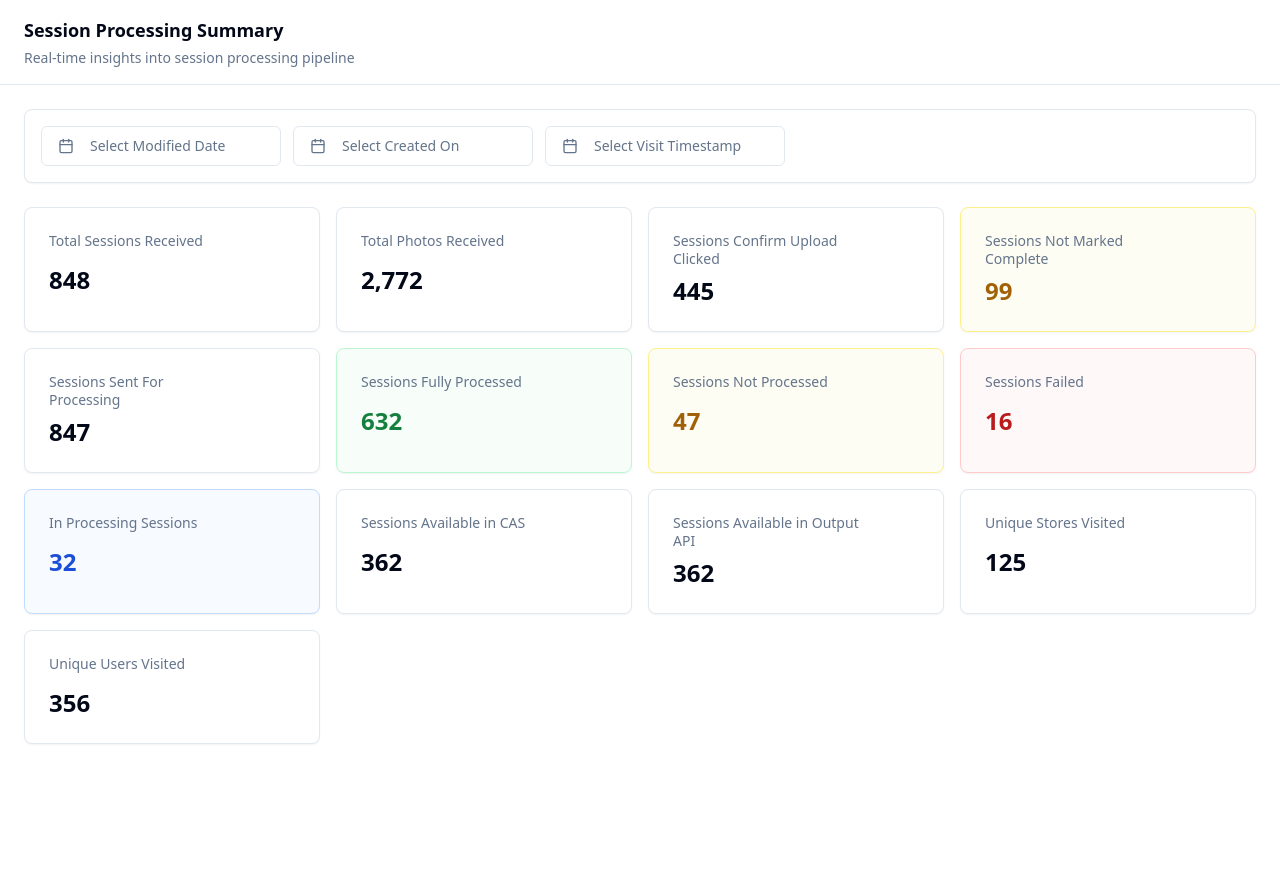
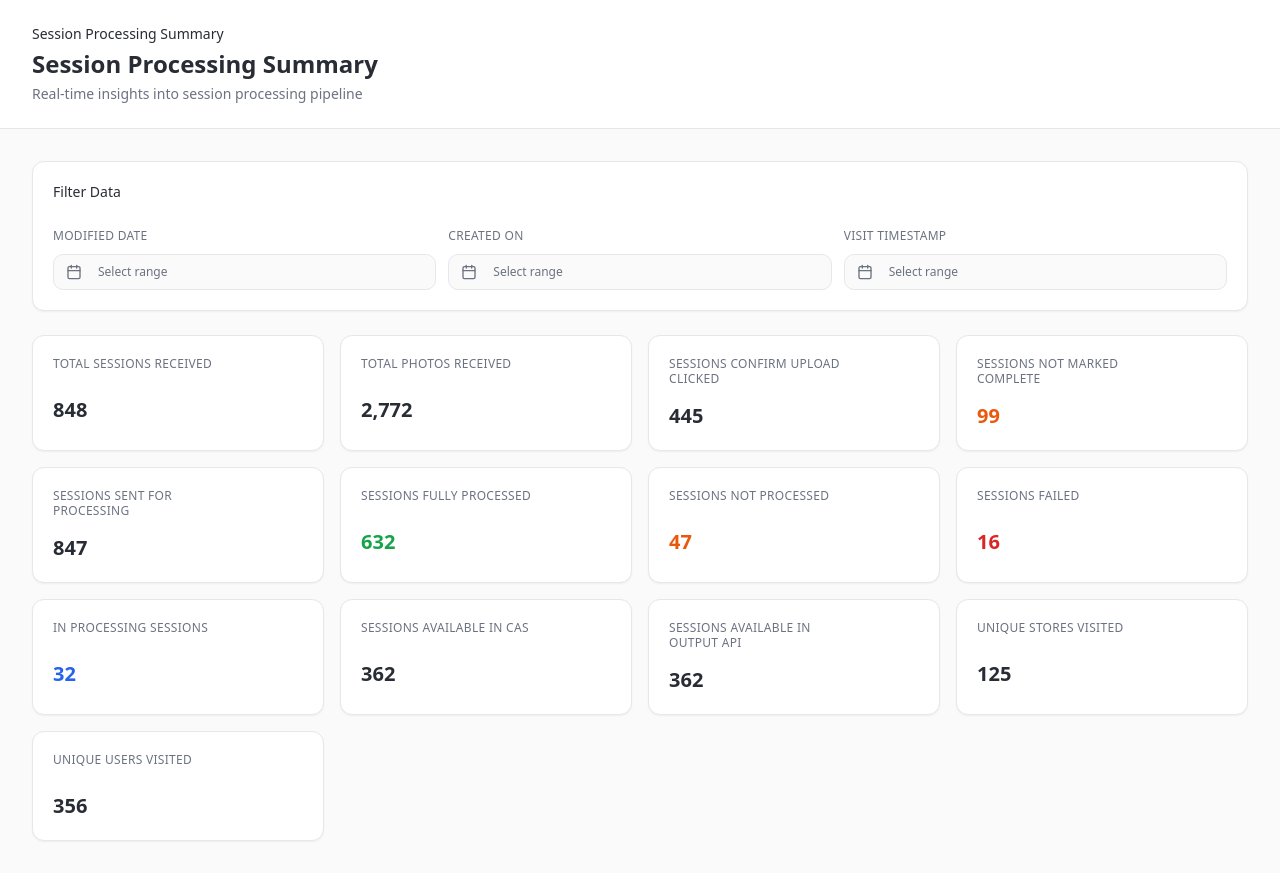
Before and after one commit to jatindeepkharbanda/django-session-processing-summary, a React (Vite) app: page /session-processing in a window 1280 px wide. Before the commit the page ends 800 px from the top, so only its background shows below. Built offline with nearby package versions, Linux system fonts and the light colour scheme.

Commit message:
Refine report UI aesthetics
Update the Session Processing Summary page to align with modern report UI aesthetics, focusing on header, layout, card design, color scheme, and filter bar enhancements.

```diff
--- a/src/components/FilterBar.tsx
+++ b/src/components/FilterBar.tsx
@@ -44,19 +44,20 @@ const DateRangePicker: React.FC<DateRangePickerProps> = ({ label, value, onChang
       <PopoverTrigger asChild>
         <Button
           variant="outline"
+          size="sm"
           className={cn(
-            'justify-start text-left font-normal min-w-[240px]',
+            'w-full justify-start text-left font-normal h-9 px-3 text-xs',
             !hasValue && 'text-muted-foreground'
           )}
         >
-          <CalendarIcon className="mr-2 h-4 w-4" />
+          <CalendarIcon className="mr-2 h-3 w-3" />
           {hasValue ? (
             <>
-              {value.from ? format(value.from, 'MMM dd, yyyy') : 'Start date'} - {' '}
-              {value.to ? format(value.to, 'MMM dd, yyyy') : 'End date'}
+              {value.from ? format(value.from, 'MMM dd') : 'Start'} - {' '}
+              {value.to ? format(value.to, 'MMM dd, yyyy') : 'End'}
             </>
           ) : (
-            `Select ${label}`
+            'Select range'
           )}
         </Button>
       </PopoverTrigger>
@@ -114,38 +115,56 @@ export const FilterBar: React.FC<FilterBarProps> = ({ filters, onFilterChange })
     filters.visitTimestamp.from || filters.visitTimestamp.to;
 
   return (
-    <Card>
-      <CardContent className="p-4">
-        <div className="flex flex-col space-y-4 lg:flex-row lg:items-center lg:space-y-0 lg:space-x-4">
-          <div className="flex flex-col space-y-2 md:flex-row md:space-y-0 md:space-x-3">
+    <Card className="border-border bg-card">
+      <CardContent className="p-5">
+        <div className="space-y-5">
+          <div className="flex items-center justify-between">
+            <h2 className="text-sm font-medium text-foreground">Filter Data</h2>
+            {hasActiveFilters && (
+              <Button
+                variant="ghost"
+                size="sm"
+                onClick={clearAllFilters}
+                className="h-7 px-2 text-xs text-muted-foreground hover:text-destructive hover:bg-destructive/10"
+              >
+                <X className="mr-1 h-3 w-3" />
+                Clear All
+              </Button>
+            )}
+          </div>
+
+          <div className="grid grid-cols-1 md:grid-cols-3 gap-3">
+            <div className="space-y-2">
+              <label className="text-xs font-medium text-muted-foreground uppercase tracking-wide">
+                Modified Date
+              </label>
               <DateRangePicker
                 label="Modified Date"
                 value={filters.modifiedDate}
                 onChange={(range) => handleFilterUpdate('modifiedDate', range)}
               />
+            </div>
+            <div className="space-y-2">
+              <label className="text-xs font-medium text-muted-foreground uppercase tracking-wide">
+                Created On
+              </label>
               <DateRangePicker
                 label="Created On"
                 value={filters.createdOn}
                 onChange={(range) => handleFilterUpdate('createdOn', range)}
               />
+            </div>
+            <div className="space-y-2">
+              <label className="text-xs font-medium text-muted-foreground uppercase tracking-wide">
+                Visit Timestamp
+              </label>
               <DateRangePicker
                 label="Visit Timestamp"
                 value={filters.visitTimestamp}
                 onChange={(range) => handleFilterUpdate('visitTimestamp', range)}
               />
             </div>
-
-          {hasActiveFilters && (
-            <Button
-              variant="ghost"
-              size="sm"
-              onClick={clearAllFilters}
-              className="text-muted-foreground hover:text-foreground"
-            >
-              <X className="mr-2 h-4 w-4" />
-              Clear All Filters
-            </Button>
-          )}
+          </div>
         </div>
       </CardContent>
     </Card>
--- a/src/components/KPICard.tsx
+++ b/src/components/KPICard.tsx
@@ -15,19 +15,19 @@ interface KPICardProps {
 }
 
 const variantStyles = {
-  default: 'border-border',
-  success: 'border-green-200 bg-green-50/50 dark:border-green-800 dark:bg-green-950/20',
-  warning: 'border-yellow-200 bg-yellow-50/50 dark:border-yellow-800 dark:bg-yellow-950/20',
-  error: 'border-red-200 bg-red-50/50 dark:border-red-800 dark:bg-red-950/20',
-  info: 'border-blue-200 bg-blue-50/50 dark:border-blue-800 dark:bg-blue-950/20',
+  default: 'border-border hover:border-primary/20 hover:shadow-sm',
+  success: 'border-border hover:border-green-200 hover:shadow-sm',
+  warning: 'border-border hover:border-orange-200 hover:shadow-sm',
+  error: 'border-border hover:border-red-200 hover:shadow-sm',
+  info: 'border-border hover:border-blue-200 hover:shadow-sm',
 };
 
 const valueStyles = {
   default: 'text-foreground',
-  success: 'text-green-700 dark:text-green-400',
-  warning: 'text-yellow-700 dark:text-yellow-400',
-  error: 'text-red-700 dark:text-red-400',
-  info: 'text-blue-700 dark:text-blue-400',
+  success: 'text-green-600',
+  warning: 'text-orange-600',
+  error: 'text-red-600',
+  info: 'text-blue-600',
 };
 
 export const KPICard: React.FC<KPICardProps> = ({
@@ -44,19 +44,20 @@ export const KPICard: React.FC<KPICardProps> = ({
 
   return (
     <Card className={cn(
-      'relative transition-all duration-200 hover:shadow-md hover:shadow-primary/5 group',
+      'relative transition-all duration-300 bg-card border group hover:shadow-md',
       variantStyles[variant]
     )}>
-      <CardHeader className="pb-2">
+      <CardContent className="p-5">
+        <div className="space-y-4">
           <div className="flex items-start justify-between">
-          <h3 className="text-sm font-medium text-muted-foreground leading-tight pr-2">
+            <h3 className="text-xs font-medium text-muted-foreground uppercase tracking-wide leading-tight pr-2">
               {title}
             </h3>
-          <div className="flex items-center space-x-1 opacity-0 group-hover:opacity-100 transition-opacity duration-200">
+            <div className="flex items-center space-x-1 opacity-0 group-hover:opacity-100 transition-opacity duration-300">
               <Button
                 variant="ghost"
                 size="icon"
-              className="h-6 w-6 text-muted-foreground hover:text-foreground"
+                className="h-6 w-6 text-muted-foreground hover:text-foreground hover:bg-muted"
                 onClick={onViewData}
               >
                 <Eye className="h-3 w-3" />
@@ -64,26 +65,25 @@ export const KPICard: React.FC<KPICardProps> = ({
               <Button
                 variant="ghost"
                 size="icon"
-              className="h-6 w-6 text-muted-foreground hover:text-foreground"
+                className="h-6 w-6 text-muted-foreground hover:text-foreground hover:bg-muted"
                 onClick={onDownload}
               >
                 <Download className="h-3 w-3" />
               </Button>
             </div>
           </div>
-      </CardHeader>
 
-      <CardContent className="pt-0">
           {isLoading ? (
-          <Skeleton className="h-8 w-24" />
+            <Skeleton className="h-7 w-16" />
           ) : (
             <div className={cn(
-            'text-2xl font-bold tabular-nums',
+              'text-xl font-semibold tabular-nums',
               valueStyles[variant]
             )}>
               {formatValue(value)}
             </div>
           )}
+        </div>
       </CardContent>
     </Card>
   );
--- a/src/index.css
+++ b/src/index.css
@@ -8,35 +8,41 @@ All colors MUST be HSL.
 
 @layer base {
   :root {
-    --background: 0 0% 100%;
-    --foreground: 222.2 84% 4.9%;
+    --background: 0 0% 98%;
+    --foreground: 220 13% 18%;
 
     --card: 0 0% 100%;
-    --card-foreground: 222.2 84% 4.9%;
+    --card-foreground: 220 13% 18%;
 
     --popover: 0 0% 100%;
-    --popover-foreground: 222.2 84% 4.9%;
+    --popover-foreground: 220 13% 18%;
 
-    --primary: 222.2 47.4% 11.2%;
-    --primary-foreground: 210 40% 98%;
+    --primary: 217 91% 60%;
+    --primary-foreground: 0 0% 100%;
 
-    --secondary: 210 40% 96.1%;
-    --secondary-foreground: 222.2 47.4% 11.2%;
+    --secondary: 220 14% 96%;
+    --secondary-foreground: 220 13% 18%;
 
-    --muted: 210 40% 96.1%;
-    --muted-foreground: 215.4 16.3% 46.9%;
+    --muted: 220 14% 96%;
+    --muted-foreground: 220 8.9% 46.1%;
 
-    --accent: 210 40% 96.1%;
-    --accent-foreground: 222.2 47.4% 11.2%;
+    --accent: 220 14% 96%;
+    --accent-foreground: 220 13% 18%;
 
     --destructive: 0 84.2% 60.2%;
-    --destructive-foreground: 210 40% 98%;
+    --destructive-foreground: 0 0% 100%;
 
-    --border: 214.3 31.8% 91.4%;
-    --input: 214.3 31.8% 91.4%;
-    --ring: 222.2 84% 4.9%;
+    --border: 220 13% 91%;
+    --input: 220 13% 91%;
+    --ring: 217 91% 60%;
 
-    --radius: 0.5rem;
+    --radius: 0.75rem;
+
+    /* Modern report UI colors */
+    --report-success: 142 71% 45%;
+    --report-warning: 45 93% 47%;
+    --report-info: 217 91% 60%;
+    --report-neutral: 220 8.9% 46.1%;
 
     --sidebar-background: 0 0% 98%;
 
--- a/src/pages/SessionProcessingSummary.tsx
+++ b/src/pages/SessionProcessingSummary.tsx
@@ -93,28 +93,31 @@ const SessionProcessingSummary = () => {
     <div className="min-h-screen bg-background">
       {/* Header */}
       <header className="border-b border-border bg-card">
-        <div className="container mx-auto px-6 py-4">
+        <div className="mx-auto max-w-7xl px-8 py-6">
+          <div className="space-y-1">
             <Breadcrumb>
               <BreadcrumbList>
                 <BreadcrumbItem>
-                <BreadcrumbPage className="text-lg font-semibold text-foreground">
+                  <BreadcrumbPage className="text-sm font-medium text-foreground">
                     Session Processing Summary
                   </BreadcrumbPage>
                 </BreadcrumbItem>
               </BreadcrumbList>
             </Breadcrumb>
-          <p className="text-sm text-muted-foreground mt-1">
+            <h1 className="text-2xl font-semibold text-foreground">Session Processing Summary</h1>
+            <p className="text-sm text-muted-foreground">
               Real-time insights into session processing pipeline
             </p>
           </div>
+        </div>
       </header>
 
-      <div className="container mx-auto px-6 py-6">
+      <div className="mx-auto max-w-7xl px-8 py-8 space-y-6">
         {/* Filters */}
         <FilterBar filters={filters} onFilterChange={handleFilterChange} />
 
         {/* KPI Cards Grid */}
-        <div className="grid grid-cols-1 md:grid-cols-2 lg:grid-cols-3 xl:grid-cols-4 gap-4 mt-6">
+        <div className="grid grid-cols-1 md:grid-cols-2 lg:grid-cols-3 xl:grid-cols-4 gap-4">
           {/* Session Processing Flow */}
           <KPICard
             title="Total Sessions Received"
```
Lines whose indentation alone changed are shown as unchanged.
